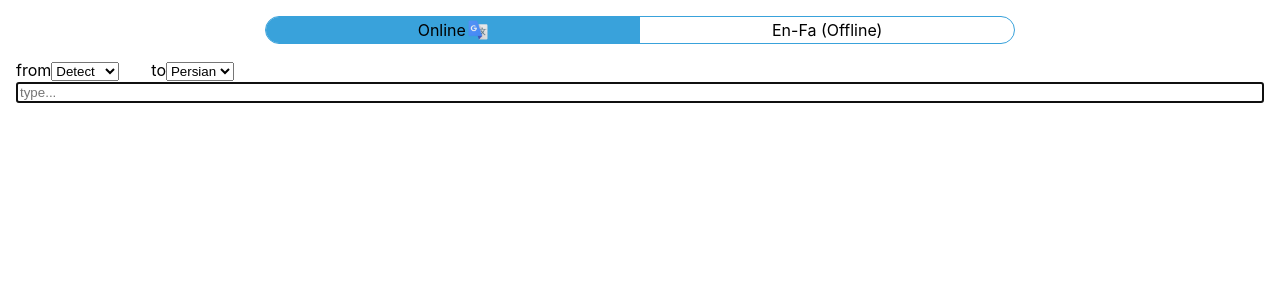
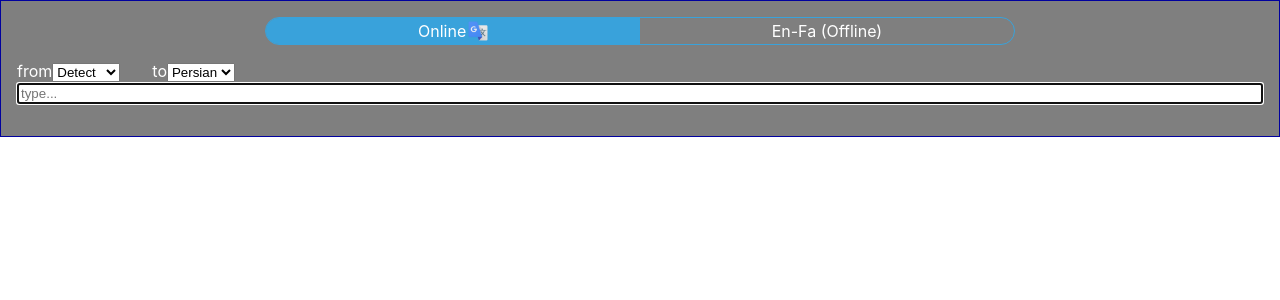
Before and after one commit to Arian94/tiny-beast-dictionary, a React (Vite) app: page / in a window 1280 px wide. Shown: the top 300 px of the page. Built offline with nearby package versions, Linux system fonts and the light colour scheme.

Commit message:
add transparency and border

```diff
--- a/src/App.scss
+++ b/src/App.scss
@@ -1,5 +1,8 @@
 .App {
   padding: 1rem;
+  color: white;
+  background-color: rgb(0,0,0,0.5);
+  border: 1px solid rgb(0, 0, 158);
 
   .nav {
     display: flex;
```
Also changed, not shown: src-tauri/tauri.conf.json (+7 -4 lines).
